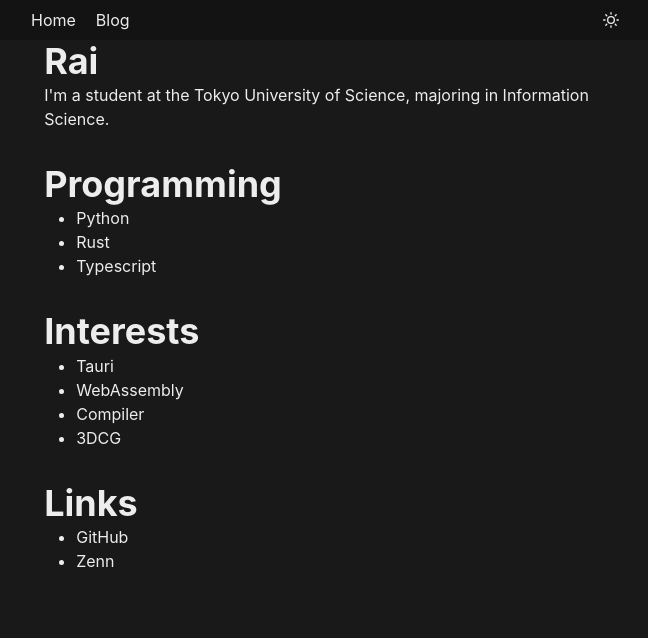
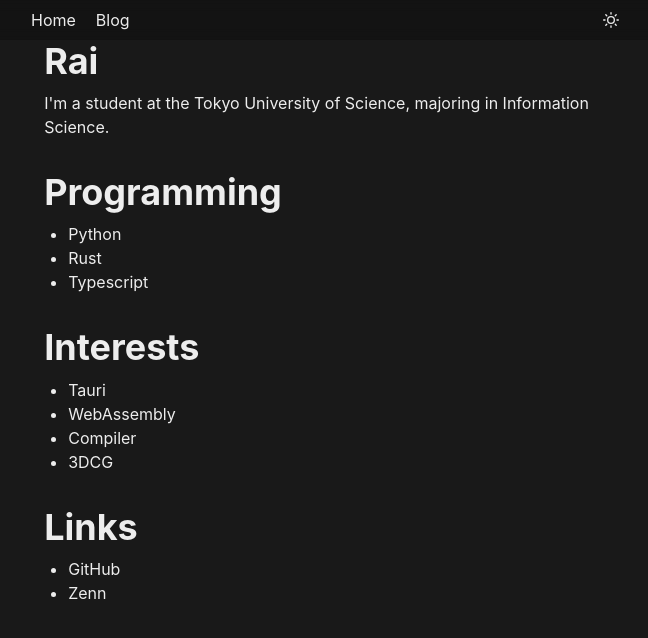
Before and after one commit to e9716/r4ai.github.io, a Next.js app: page / in a window 1280 px wide. Shown: the top 638 px of the page, without its empty margins (309-957 px from the left). Built offline with nearby package versions, Linux system fonts and the light colour scheme.

Commit message:
Heddingの余白と、listの余白を調整

```diff
--- a/src/pages/index.tsx
+++ b/src/pages/index.tsx
@@ -21,36 +21,39 @@
         <Container centerContent>
           <Stack spacing={8}>
             <Box>
-              <Heading as='h1'>Rai</Heading>
+              <Heading as='h1' pb={2}>
+                Rai
+              </Heading>
               <Text as='p'>
                 I&apos;m a student at the Tokyo University of Science, majoring in Information Science.
               </Text>
             </Box>
             <Box>
-              <Heading as='h2'>Programming</Heading>
-              <Container>
-                <UnorderedList>
+              <Heading as='h2' pb={2}>
+                Programming
+              </Heading>
+              <UnorderedList pl={2}>
                 <ListItem>Python</ListItem>
                 <ListItem>Rust</ListItem>
                 <ListItem>Typescript</ListItem>
               </UnorderedList>
-              </Container>
             </Box>
             <Box>
-              <Heading as='h2'>Interests</Heading>
-              <Container>
-                <UnorderedList>
+              <Heading as='h2' pb={2}>
+                Interests
+              </Heading>
+              <UnorderedList pl={2}>
                 <ListItem>Tauri</ListItem>
                 <ListItem>WebAssembly</ListItem>
                 <ListItem>Compiler</ListItem>
                 <ListItem>3DCG</ListItem>
               </UnorderedList>
-              </Container>
             </Box>
             <Box>
-              <Heading as='h2'>Links</Heading>
-              <Container>
-                <UnorderedList>
+              <Heading as='h2' pb={2}>
+                Links
+              </Heading>
+              <UnorderedList pl={2}>
                 <ListItem>
                   <Link as={NextLink} href='https://github.com/r4ai'>
                     GitHub
@@ -62,7 +65,6 @@
                   </Link>
                 </ListItem>
               </UnorderedList>
-              </Container>
             </Box>
           </Stack>
         </Container>
```
Lines whose indentation alone changed are shown as unchanged.
